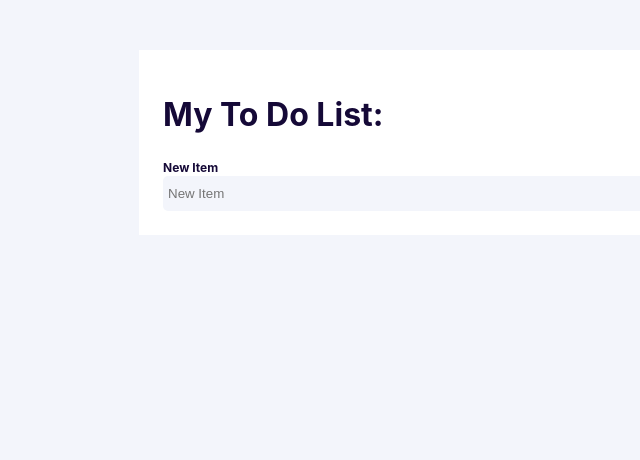
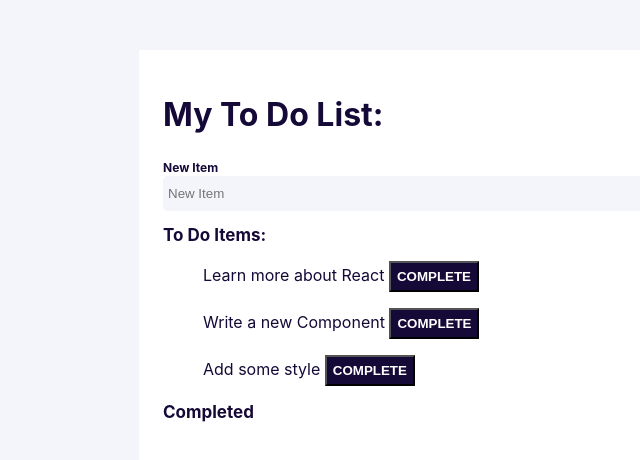
Before and after one commit to LuisGtk/ToDo-List, a React (Create React App) app: page / in a window 1280 px wide. Shown: the top 460 px of the page, without its empty margins (61-701 px from the left). Built offline with nearby package versions, Linux system fonts and the light colour scheme.

Commit message:
adding new item function is working

```diff
--- a/src/App.js
+++ b/src/App.js
@@ -2,6 +2,7 @@ import { useState } from 'react';
 import './App.css';
 import ToDoListData from './data/toDoListData'
 import ItemForm from './Components/ItemForm/ItemForm'
+import ItemList from './Components/ItemList/ItemList'
 
 
 function App() {
@@ -12,7 +13,16 @@ function App() {
   return (
     <div className="App">
       <h1>My To Do List:</h1>
-      <ItemForm setToDoNewItem={setToDoNewItem} />
+      <ItemForm
+      setToDoNewItem={setToDoNewItem}
+        setListData={setListData}
+        listData={listData}
+        toDoItem={toDoItem}
+      />
+       <ItemList
+          listData={listData}
+          toDoItem={toDoItem}
+           />
     </div>
   );
 }
--- a/src/Components/ItemForm/ItemForm.js
+++ b/src/Components/ItemForm/ItemForm.js
@@ -2,7 +2,7 @@ import { useState } from 'react';
 
 function NewForm({ setToDoNewItem, setListData, listData, toDoItem }){
 
-    const [title, setNewTitle] = useState('');
+    const [title, setNewTitle] = useState("");
 
     function handleSubmit(event){
         event.preventDefault();
```
